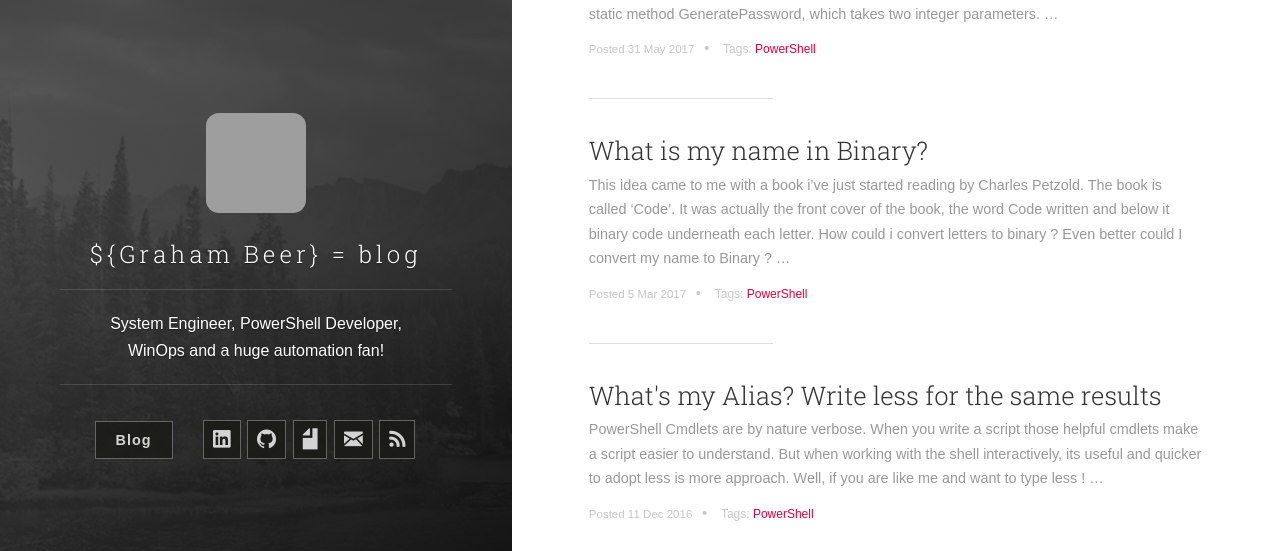
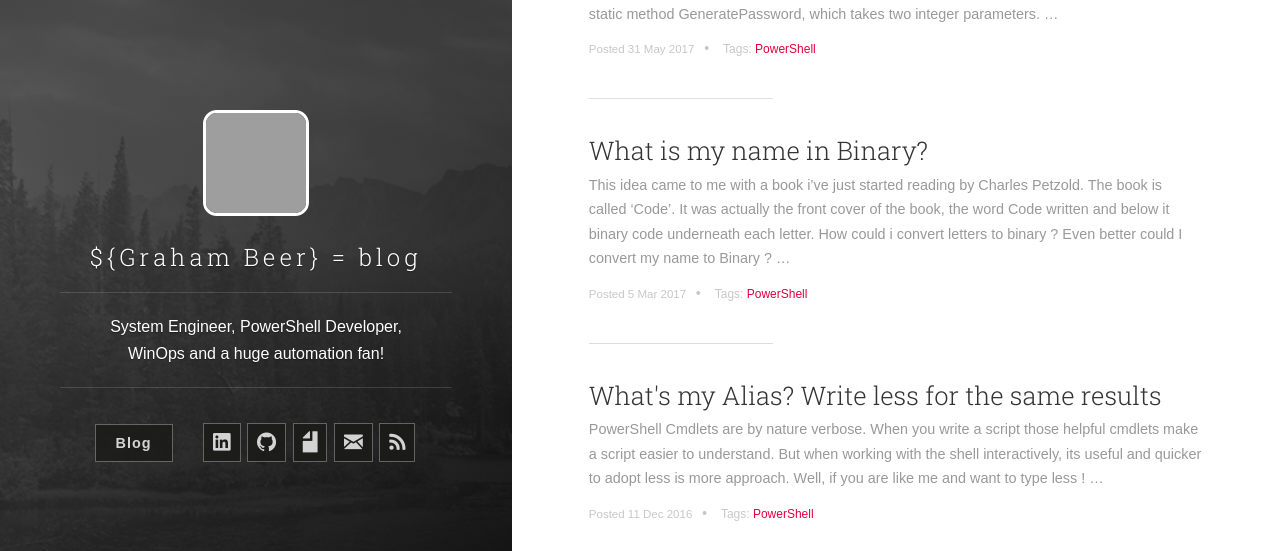
Before and after one commit to Graham-Beer/Graham-Beer.github.io, a Jekyll site: the page built from index.html, in a window 1280 px wide. Shown: the part 160-711 px from the top of the page. Built offline with Jekyll 4.4.1, drawn with Linux system fonts in a browser that asks for light colours; nearby versions of some CDN libraries; the list of posts is cut into pages by our own code; grey boxes are pictures that could not be loaded.

Commit message:
Update main.css

```diff
--- a/css/main.css
+++ b/css/main.css
@@ -48,14 +48,14 @@ pre.highlight code,
     margin: 0 20px 10px;
 }
 
-/*.user-image {
+.user-image {
   margin-bottom: 1.2em;
   position: relative;
   width: 100px;
   height: 100px;
   border: 3px solid #fff;
   border-radius:100%;
-}*/
+}
 
 
 /*
```
